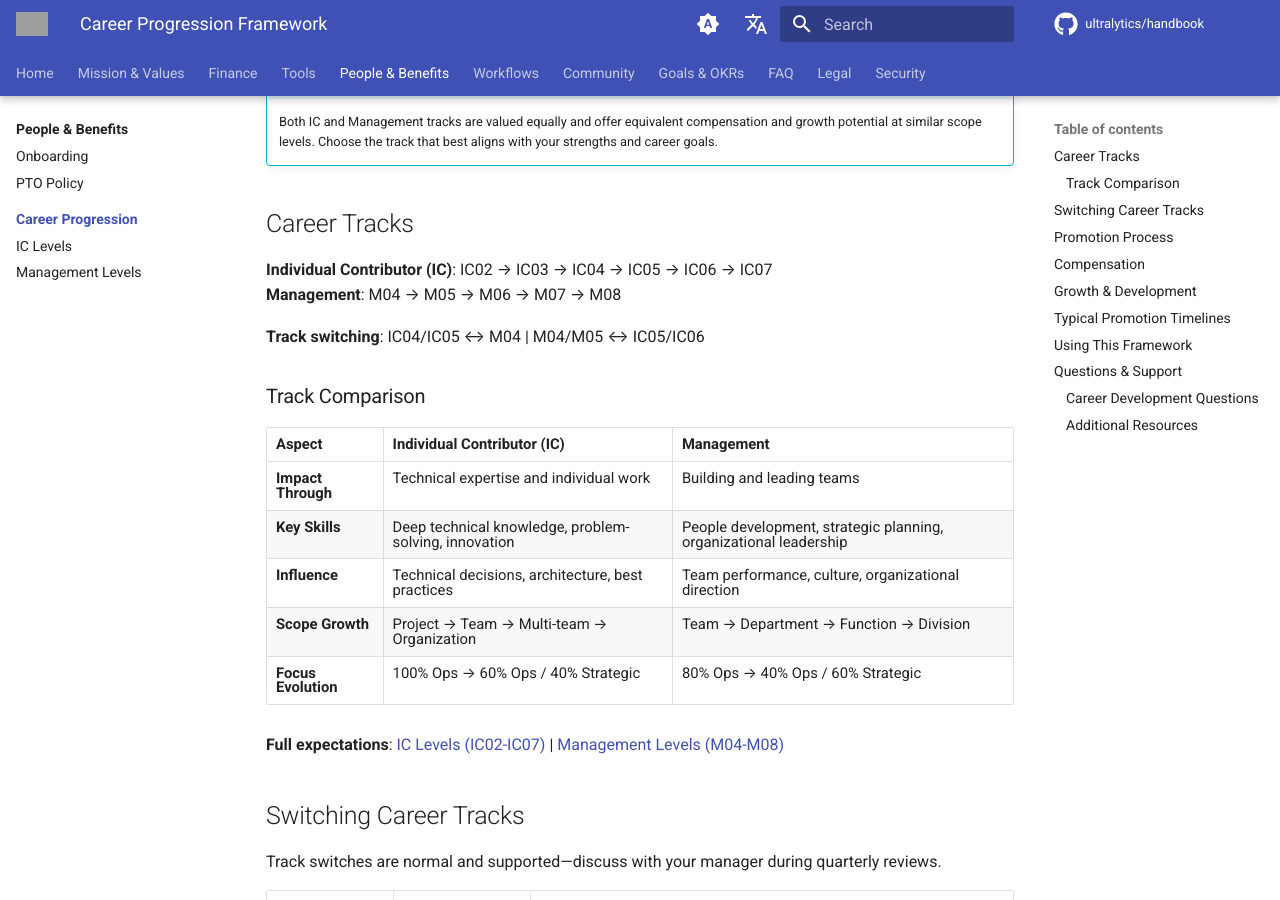
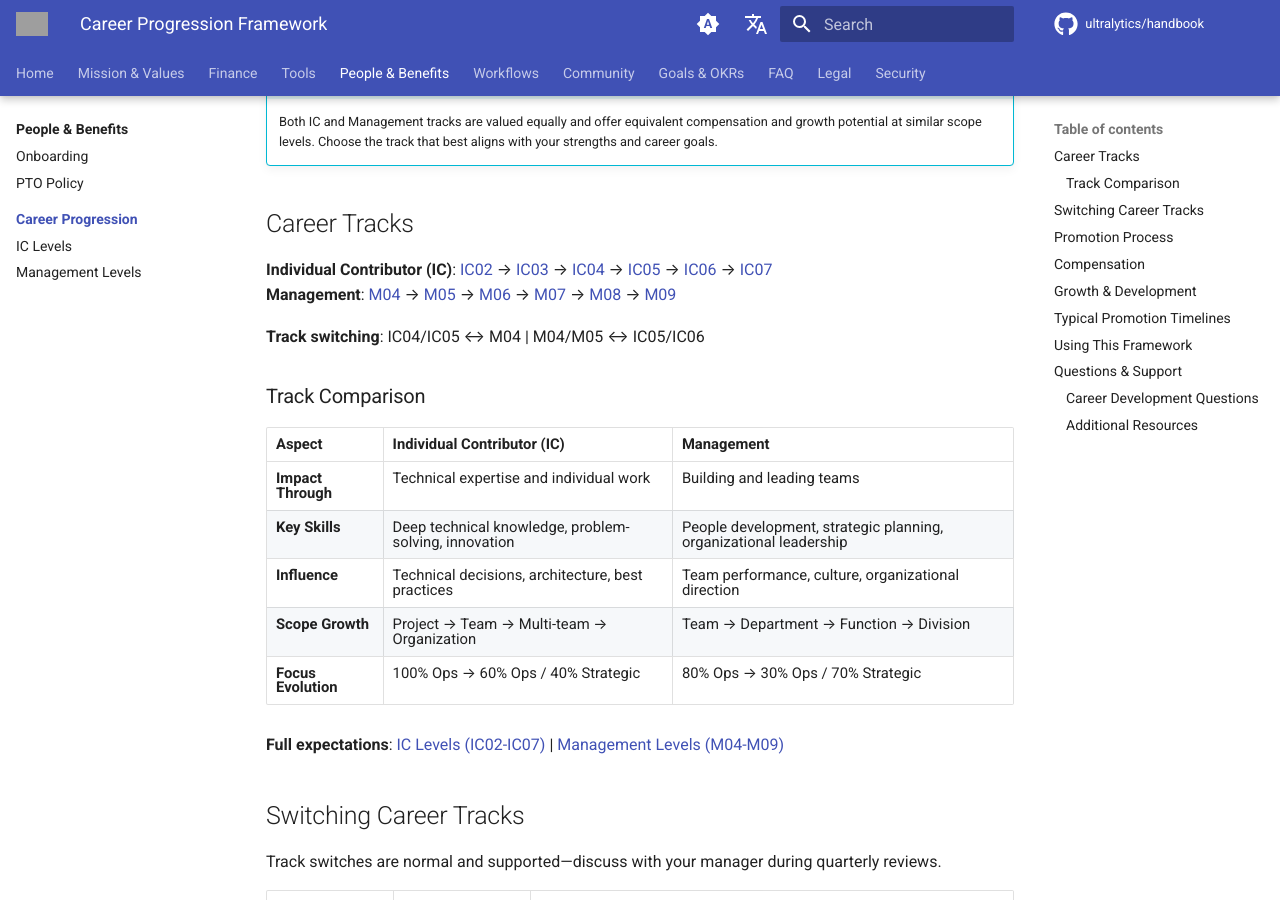
Before and after one commit to ultralytics/handbook, an MkDocs documentation site: the page built from docs/en/people/careers/index.md, in a window 1280 px wide and 900 px high, scrolled down 331 px. Built offline with MkDocs 1.6.1 and Material for MkDocs 9.7.7, drawn with Linux system fonts in a browser that asks for light colours; comment, search, counter and statistics services are not loaded; some of the changed text lies outside the part shown; grey boxes are pictures that could not be loaded.

```diff
--- a/docs/en/people/careers/index.md
+++ b/docs/en/people/careers/index.md
@@ -13,8 +13,8 @@
 
 ## Career Tracks
 
-**Individual Contributor (IC)**: IC02 → IC03 → IC04 → IC05 → IC06 → IC07
-**Management**: M04 → M05 → M06 → M07 → M08
+**Individual Contributor (IC)**: [IC02](levels-ic.md#ic02-associatejunior) → [IC03](levels-ic.md#ic03-professional) → [IC04](levels-ic.md#ic04-senior) → [IC05](levels-ic.md#ic05-staff) → [IC06](levels-ic.md#ic06-senior-staff) → [IC07](levels-ic.md#ic07-principal)
+**Management**: [M04](levels-management.md#m04-lead-manager) → [M05](levels-management.md#m05-manager) → [M06](levels-management.md#m06-senior-manager) → [M07](levels-management.md#m07-head-of) → [M08](levels-management.md#m08-director) → [M09](levels-management.md#m09-vp)
 
 **Track switching**: IC04/IC05 ↔ M04 | M04/M05 ↔ IC05/IC06
 
@@ -26,9 +26,9 @@
 | **Key Skills**      | Deep technical knowledge, problem-solving, innovation | People development, strategic planning, organizational leadership |
 | **Influence**       | Technical decisions, architecture, best practices     | Team performance, culture, organizational direction               |
 | **Scope Growth**    | Project → Team → Multi-team → Organization            | Team → Department → Function → Division                           |
-| **Focus Evolution** | 100% Ops → 60% Ops / 40% Strategic                    | 80% Ops → 40% Ops / 60% Strategic                                 |
+| **Focus Evolution** | 100% Ops → 60% Ops / 40% Strategic                    | 80% Ops → 30% Ops / 70% Strategic                                 |
 
-**Full expectations**: [IC Levels (IC02-IC07)](levels-ic.md) | [Management Levels (M04-M08)](levels-management.md)
+**Full expectations**: [IC Levels (IC02-IC07)](levels-ic.md) | [Management Levels (M04-M09)](levels-management.md)
 
 ## Switching Career Tracks
 
@@ -98,7 +98,8 @@
 | M04 → M05        | 18-24 months     | Multi-team coordination excellence         |
 | M05 → M06        | 24-36 months     | Functional leadership and strategic impact |
 | M06 → M07        | 36+ months       | Executive-level influence                  |
-| M07 → M08        | 48+ months       | Senior executive leadership                |
+| M07 → M08        | 36+ months       | Director-level functional leadership       |
+| M08 → M09        | 48+ months       | Senior executive leadership                |
 
 !!! warning "Sustained Performance Required"
 
@@ -126,7 +127,7 @@
 ### Additional Resources
 
 - **[IC Levels (IC02-IC07)](levels-ic.md)** - Detailed Individual Contributor expectations
-- **[Management Levels (M04-M08)](levels-management.md)** - Detailed Management expectations
+- **[Management Levels (M04-M09)](levels-management.md)** - Detailed Management expectations
 - **[People & Benefits](../index.md)** - Comprehensive people policies and resources
 - **[Onboarding](../onboarding.md)** - Level expectations for new team members
 
```
